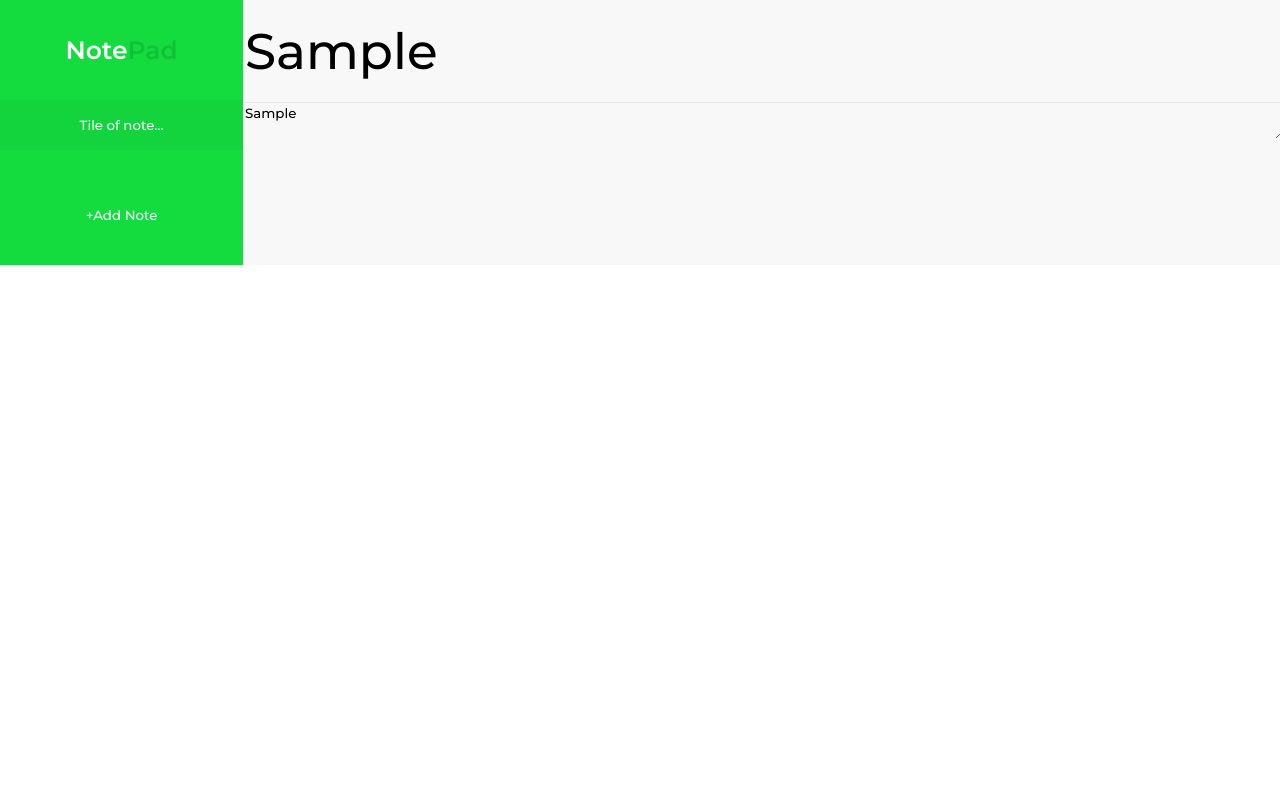
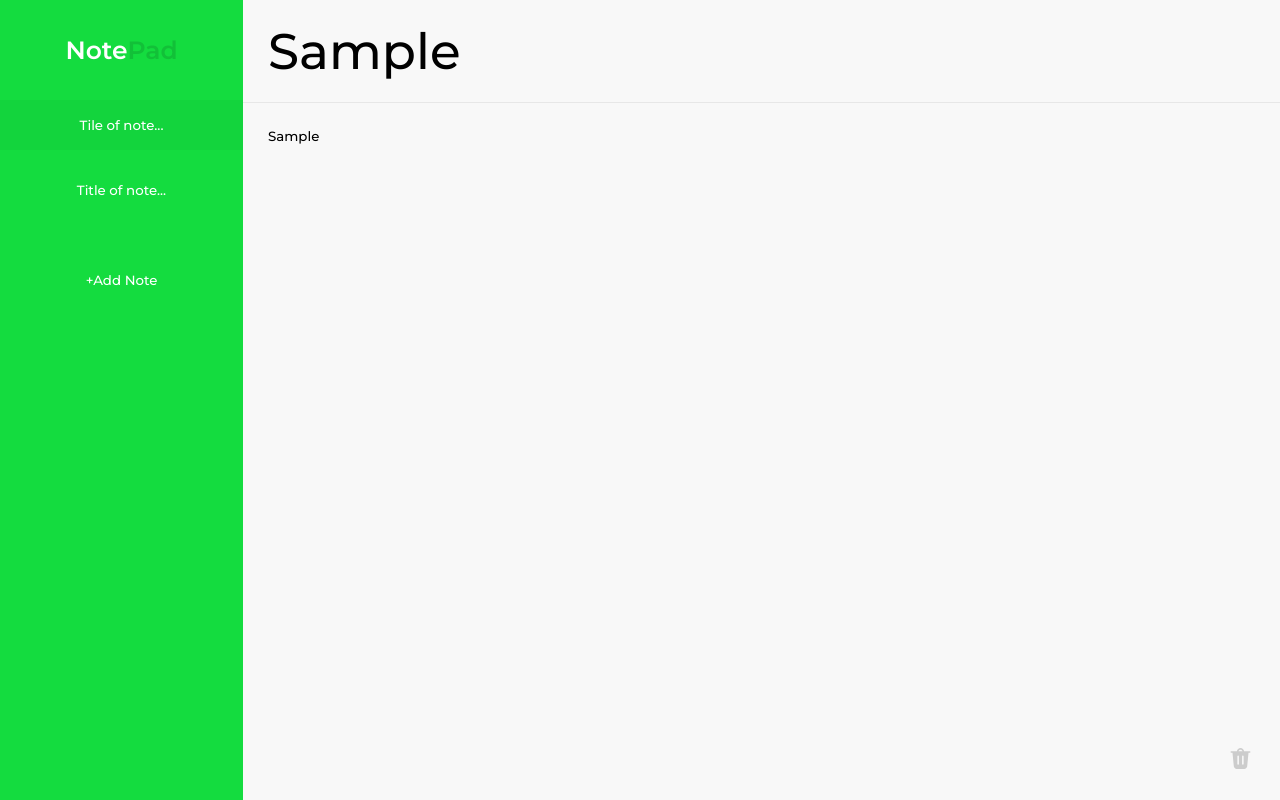
Before and after one commit to DeadStockSkeleton/NotePad, a plain HTML site: page index.html in a window 1280 px wide. Both pictures are taken after typing "Sample", "Sample" into the empty fields and a click on the button "+Add Note". Drawn offline with nearby package versions, Linux system fonts and the light colour scheme.

Commit message:
ux and jquery added to script file

```diff
--- a/assets/script.js
+++ b/assets/script.js
@@ -0,0 +1,30 @@
+let count = 0;
+
+$('.page-title-input').on('keyup', function(){
+    $('.active').text($(this).val());
+    if($('.active').text().length === 0) {
+        $('.active').text('Tile of note...');
+    }
+
+})
+
+$('.note-tab').on('click', function() {
+    $('.note-tab').removeClass('active');
+    $(this).addClass('active');
+})
+
+$('.add-btn').on('click', function(){
+    count++;
+    let noteTab = $('<button>');
+    $(noteTab).attr('class', 'note-tab');
+    $(noteTab).attr('id', count)
+    $('.saved-notes-container').append(noteTab);
+    noteTab.text('Title of note...')
+    if ($('.page-title-input').attr('placeholder') === 'Title of note...') {
+        return;
+    }
+})
+
+$('.trash-btn').on('click',function (){
+    $('.active').remove();
+})
--- a/assets/style.css
+++ b/assets/style.css
@@ -103,8 +103,11 @@ input, select {
 
 /*------------------------------*/
 
-body{
+.container{
     display:flex;
+    height: 100%;
+    width: 100%;
+    position: fixed;
 
 
 }
@@ -121,7 +124,6 @@ body{
     position: relative;
     background: rgb(20, 220, 63);
     overflow: hidden;
-    z-index: 1;
 }
 
 .nav-title-conatiner, .add-notes-container, .add-btn, .page-title-input{
@@ -131,9 +133,9 @@ body{
 
 .nav-title{
     line-height: 100px;
+    font-size: 25px;
+    color: white;
     text-align: center;
-    font-size: 25px;
-    color: white;;
 }
 
 b{
@@ -142,13 +144,12 @@ b{
 
 .saved-notes-container{
     width: 100%;
-    height: 100%;
     background: rgb(20, 220, 63);
+    overflow-y: auto;
+    max-height: 70%;;
 }
 
 .add-notes-container{
-    background: blue;
-    bottom: 0;
     position: relative;
 }
 
@@ -161,7 +162,6 @@ button{
 
 .add-btn{
 
-    bottom: 0;
     background: rgb(20, 220, 63);
     color: white;
     transition: .3s;
@@ -183,6 +183,7 @@ button{
     outline: none;
     font-size: 50px;
     background: transparent;
+    padding-left: 25px;
 }
 
 .note-tab{
@@ -199,8 +200,32 @@ button{
 
 .page-textarea{
     width: 100%;
-    height: 100%;
+    height: 100vh;
     background: transparent;
     border: none;
     outline: none;
+    position: relative;
+    padding: 25px;
 }
+
+.option-container{
+    width: 50px;
+    height:50px;
+    background: crimson;
+    position: fixed;
+    bottom: 10px;
+    right: 10px;
+    padding: 5px;
+    border-radius: 50px;
+    background:transparent;
+}
+
+.trash-btn{
+    width: 50px;
+    height: 50px;
+    background: transparent;
+}
+
+.trash-btn:hover{
+    opacity: .5;
+}
--- a/index.html
+++ b/index.html
@@ -1,5 +1,6 @@
 <!DOCTYPE html>
 <html>
+
 <head>
     <meta charset="utf-8">
     <meta http-equiv="X-UA-Compatible" content="IE=edge">
@@ -10,7 +11,9 @@
     <link href="https://fonts.googleapis.com/css2?family=Montserrat:wght@500;600&display=swap" rel="stylesheet">
     <link rel="stylesheet" href="./assets/style.css">
 </head>
+
 <body>
+    <div class="container">
         <div class="nav-container">
             <div class="nav-title-conatiner">
                 <h1 class="nav-title">Note<b>Pad</b></h1>
@@ -19,20 +22,31 @@
                 <button class="note-tab active">
                     Tile of note...
                 </button>
+
             </div>
             <div class="add-notes-container">
                 <button class="add-btn">
                     +Add Note
                 </button>
             </div>
+
         </div>
 
         <div class="page-container">
             <div id="page">
-                           <input class="page-title-input" type=text placeholder="Title of note...">
+                <input class="page-title-input" type='text' placeholder="Title of note...">
                 <textarea class="page-textarea"></textarea>
             </div>
+            <div title="Delete Note" class="option-container">
+                <button title="Delete Note" class="trash-btn"><svg xmlns="http://www.w3.org/2000/svg" x="0px" y="0px"
+                    width="25" height="25"
+                    viewBox="0 0 172 172"
+                    style=" fill:#000000;"><g fill="none" fill-rule="nonzero" stroke="none" stroke-width="1" stroke-linecap="butt" stroke-linejoin="miter" stroke-miterlimit="10" stroke-dasharray="" stroke-dashoffset="0" font-family="none" font-weight="none" font-size="none" text-anchor="none" style="mix-blend-mode: normal"><path d="M0,172v-172h172v172z" fill="none"></path><g fill="#cccccc"><path d="M86,14.33333c-12.57146,0 -23.03941,9.39347 -24.79639,21.5h-37.91195c-1.93842,-0.02741 -3.74144,0.99102 -4.71865,2.66532c-0.97721,1.6743 -0.97721,3.74507 0,5.41937c0.97721,1.6743 2.78023,2.69273 4.71865,2.66532h7.65658l9.02832,93.27165c0.98183,10.15158 9.4226,17.81169 19.62435,17.81169h52.79818c10.20175,0 18.63893,-7.6601 19.62435,-17.81169l9.02832,-93.27165h7.65658c1.93842,0.02741 3.74144,-0.99102 4.71865,-2.66532c0.97721,-1.6743 0.97721,-3.74507 0,-5.41937c-0.97721,-1.6743 -2.78023,-2.69273 -4.71865,-2.66532h-37.91195c-1.75697,-12.10653 -12.22493,-21.5 -24.79639,-21.5zM86,25.08333c6.73364,0 12.25775,4.54424 13.83643,10.75h-27.67285c1.57868,-6.20576 7.10278,-10.75 13.83643,-10.75zM69.875,64.5c2.967,0 5.375,2.40442 5.375,5.375v53.75c0,2.97058 -2.408,5.375 -5.375,5.375c-2.967,0 -5.375,-2.40442 -5.375,-5.375v-53.75c0,-2.97058 2.408,-5.375 5.375,-5.375zM102.125,64.5c2.967,0 5.375,2.40442 5.375,5.375v53.75c0,2.97058 -2.408,5.375 -5.375,5.375c-2.967,0 -5.375,-2.40442 -5.375,-5.375v-53.75c0,-2.97058 2.408,-5.375 5.375,-5.375z"></path></g></g></svg>
                 </div>
-        <script src="" async defer></script>
+        </div>
+    </div>
+    <script src="https://code.jquery.com/jquery-3.5.1.min.js" integrity="sha256-9/aliU8dGd2tb6OSsuzixeV4y/faTqgFtohetphbbj0=" crossorigin="anonymous"></script>
+    <script src="./assets/script.js" async defer></script>
 </body>
+
 </html>
```
Lines whose indentation alone changed are shown as unchanged.
